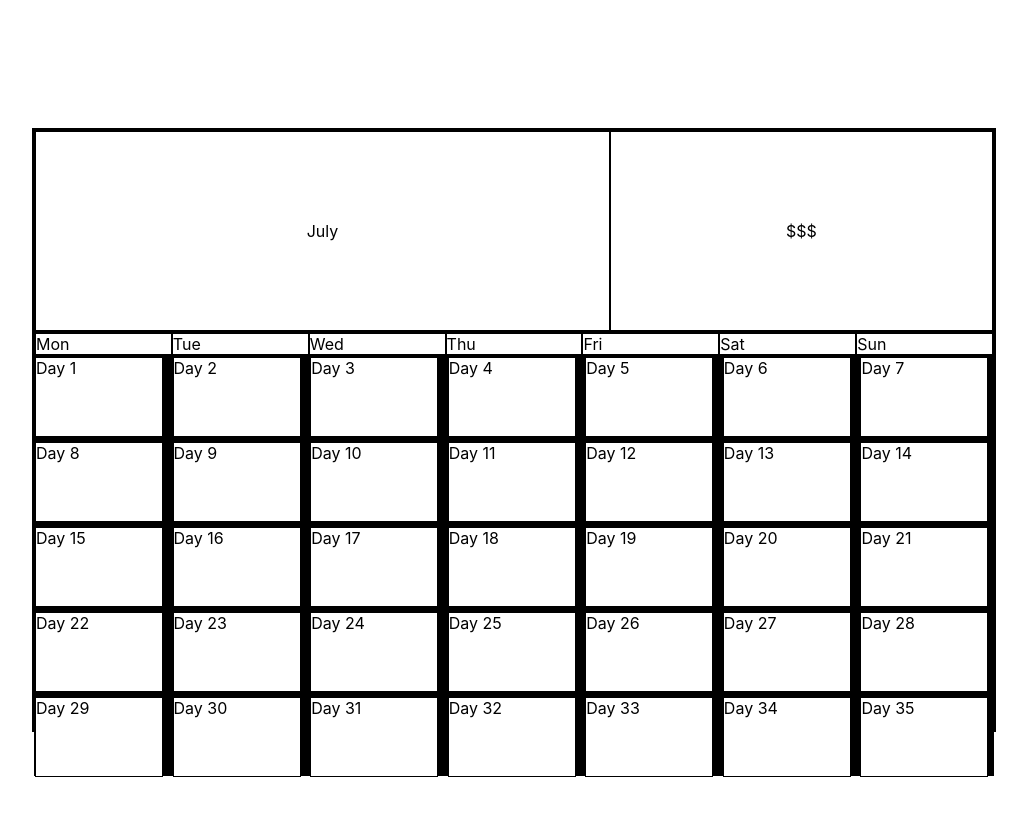
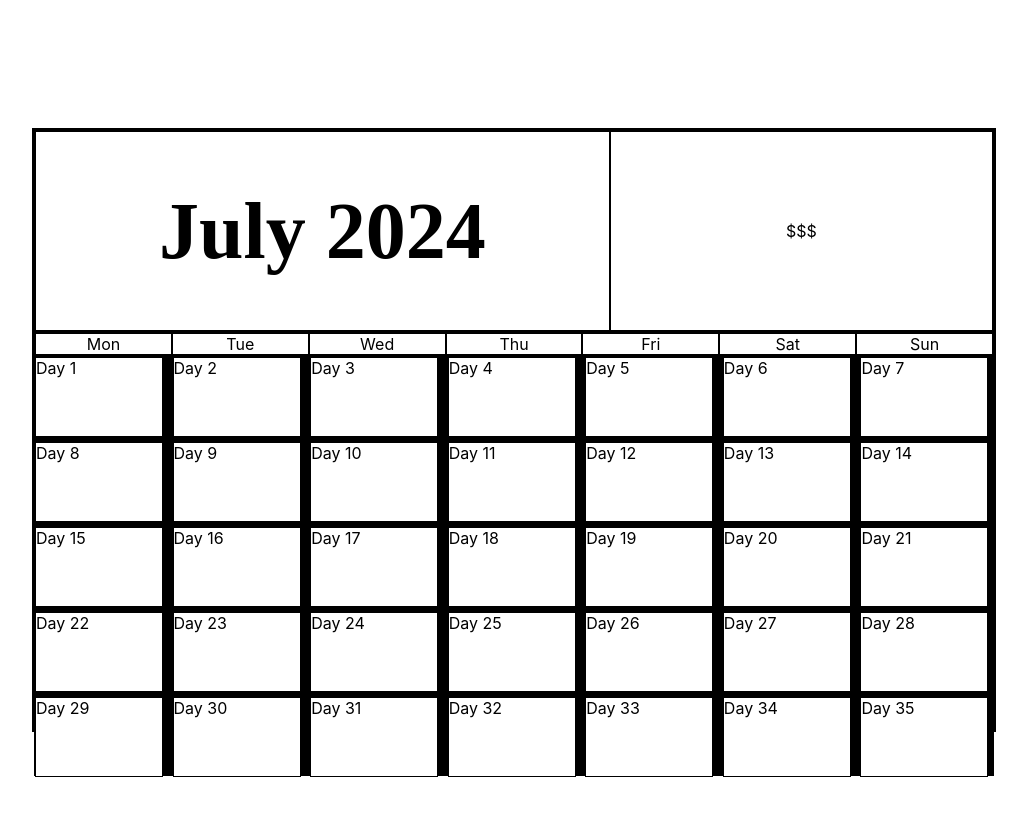
Before and after one commit to ByPauloFreire/Calendar, a React (Create React App) app: page / in a window 1280 px wide. Shown: the top 816 px of the page, without its empty margins (96-1123 px from the left). Built offline with nearby package versions, Linux system fonts and the light colour scheme.

Commit message:
feat: simple CSS feats

```diff
--- a/src/Month.js
+++ b/src/Month.js
@@ -7,15 +7,20 @@ const monthCss = {
   border: '1px solid black',
   justifyContent: 'center',
   alignItems: 'center',
+  fontFamily: 'bebas neue',
+  fontSize: '10vh',
+  fontWeight: 'bold',
 };
 
 //Main Func
 const Month = () => {
   const today = moment();
   const monthName = today.format('MMMM');
+  const dayName = today.format('dddd');
+  const year = today.format('YYYY');
   return (
     <div style={monthCss}>
-      {monthName}
+      {`${monthName} ${year}`}
     </div>
   );
 };
--- a/src/Weekgrid.js
+++ b/src/Weekgrid.js
@@ -7,7 +7,8 @@ const weekStyle = {
 
 const dayBox = {
   border: '1px solid black',
-  width: '14.2%'
+  width: '14.2%',
+  textAlign: 'center',
 }
 // CSS END
 
```
